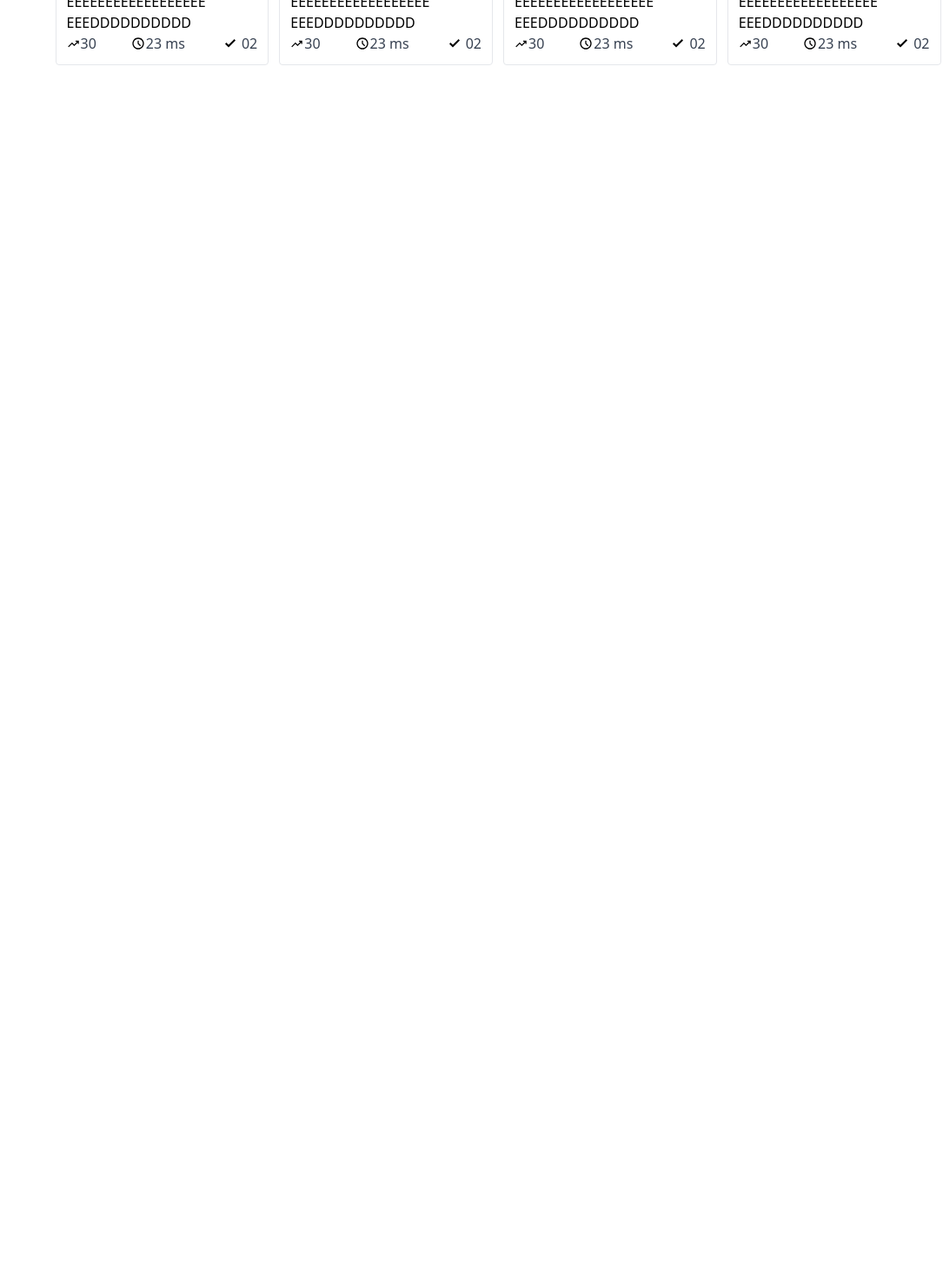
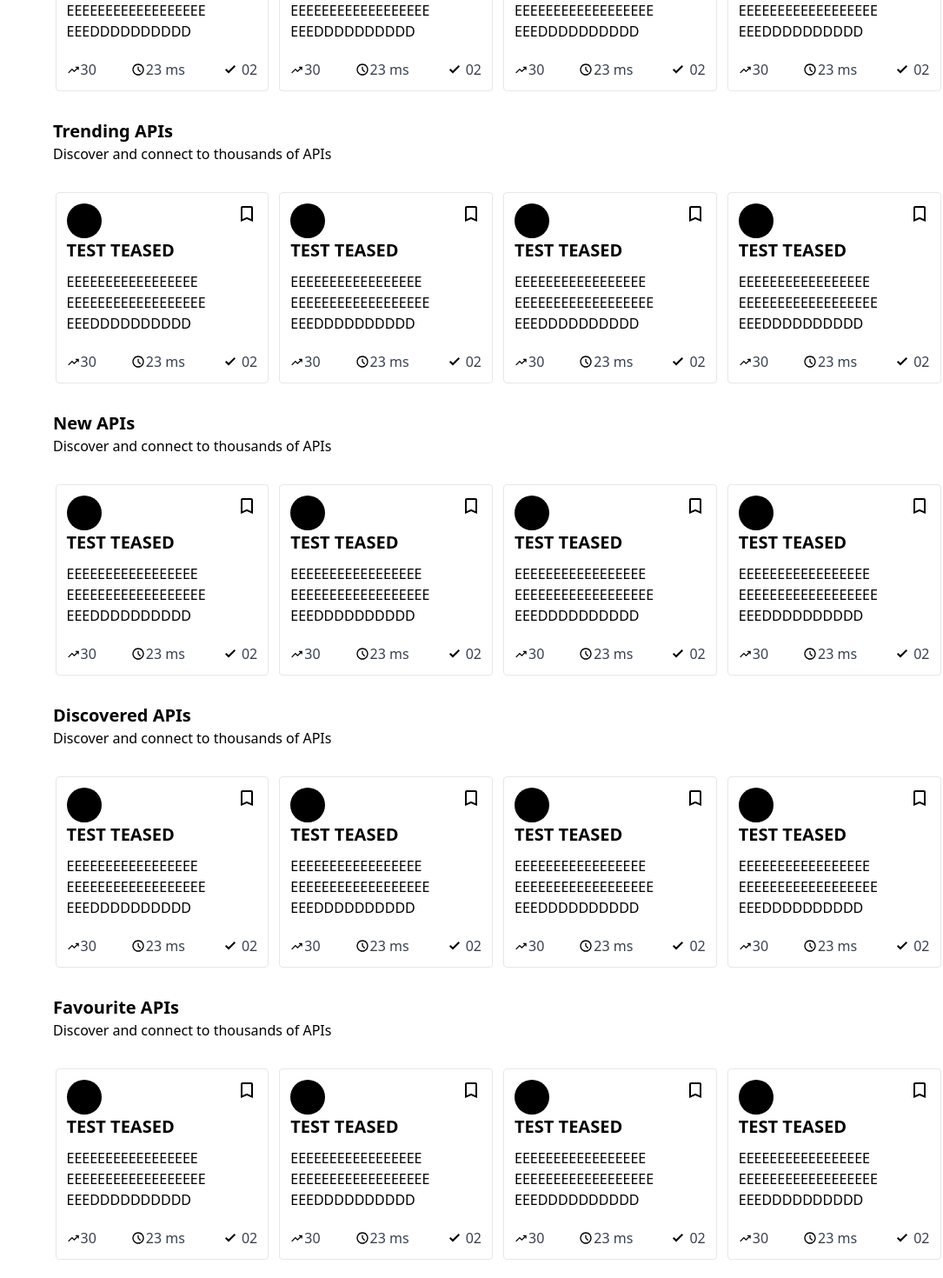
Before and after one commit to MuhammadRaheelFayyaz/elevate_api, a Next.js app: page /api-hub in a window 1280 px wide. Shown: the part 660-2130 px from the top of the page at 87% size, without its empty margins (195-1280 px from the left). Before the commit the page ends 800 px from the top, so only its background shows below. Built offline with nearby package versions, Linux system fonts and the light colour scheme.

Commit message:
api-hub done

```diff
--- a/components/Crad/RecommendApiCard.js
+++ b/components/Crad/RecommendApiCard.js
@@ -10,7 +10,7 @@ export default function RecommendApiCard({heading,text,time,tick,trend}) {
       <div className="text-gray-700"> <Image src={'/icons/bookmark.svg'} alt="Button Icon" width={24} height={24} /></div>
     </div>
     <Typography variant="h2" text={heading} className="text-left font-bold" />
-    <Typography variant="h4" text={text} className="text-left break-words"  />
+    <Typography variant="h4" text={text} className="text-left break-words pt-2.5 pb-5"  />
     <div className="flex justify-between">
       <div className="flex items-center gap-px	">
          <Image src={'/icons/trend.svg'} alt="Button Icon" width={15} height={14} />
--- a/pages/api-hub/index.js
+++ b/pages/api-hub/index.js
@@ -25,6 +25,38 @@ export default function ApiHub() {
           <RecommendApiCard heading="TEST TEASED"text="EEEEEEEEEEEEEEEEE EEEEEEEEEEEEEEEEEE EEEDDDDDDDDDD"time="23"tick="02"trend="30"/>
           <RecommendApiCard heading="TEST TEASED"text="EEEEEEEEEEEEEEEEE EEEEEEEEEEEEEEEEEE EEEDDDDDDDDDD"time="23"tick="02"trend="30"/>
         </div>
+        <Typography variant="h2" text="Trending APIs" className="text-left font-bold" />
+        <Typography variant="body" text="Discover and connect to thousands of APIs" className="text-left" />
+        <div className="flex  justify-center gap-3	py-8">
+          <RecommendApiCard heading="TEST TEASED"text="EEEEEEEEEEEEEEEEE EEEEEEEEEEEEEEEEEE EEEDDDDDDDDDD"time="23"tick="02"trend="30"/>
+          <RecommendApiCard heading="TEST TEASED"text="EEEEEEEEEEEEEEEEE EEEEEEEEEEEEEEEEEE EEEDDDDDDDDDD"time="23"tick="02"trend="30"/>
+          <RecommendApiCard heading="TEST TEASED"text="EEEEEEEEEEEEEEEEE EEEEEEEEEEEEEEEEEE EEEDDDDDDDDDD"time="23"tick="02"trend="30"/>
+          <RecommendApiCard heading="TEST TEASED"text="EEEEEEEEEEEEEEEEE EEEEEEEEEEEEEEEEEE EEEDDDDDDDDDD"time="23"tick="02"trend="30"/>
+        </div>
+        <Typography variant="h2" text="New APIs" className="text-left font-bold" />
+        <Typography variant="body" text="Discover and connect to thousands of APIs" className="text-left" />
+        <div className="flex  justify-center gap-3	py-8">
+          <RecommendApiCard heading="TEST TEASED"text="EEEEEEEEEEEEEEEEE EEEEEEEEEEEEEEEEEE EEEDDDDDDDDDD"time="23"tick="02"trend="30"/>
+          <RecommendApiCard heading="TEST TEASED"text="EEEEEEEEEEEEEEEEE EEEEEEEEEEEEEEEEEE EEEDDDDDDDDDD"time="23"tick="02"trend="30"/>
+          <RecommendApiCard heading="TEST TEASED"text="EEEEEEEEEEEEEEEEE EEEEEEEEEEEEEEEEEE EEEDDDDDDDDDD"time="23"tick="02"trend="30"/>
+          <RecommendApiCard heading="TEST TEASED"text="EEEEEEEEEEEEEEEEE EEEEEEEEEEEEEEEEEE EEEDDDDDDDDDD"time="23"tick="02"trend="30"/>
+        </div>
+        <Typography variant="h2" text="Discovered APIs" className="text-left font-bold" />
+        <Typography variant="body" text="Discover and connect to thousands of APIs" className="text-left" />
+        <div className="flex  justify-center gap-3	py-8">
+          <RecommendApiCard heading="TEST TEASED"text="EEEEEEEEEEEEEEEEE EEEEEEEEEEEEEEEEEE EEEDDDDDDDDDD"time="23"tick="02"trend="30"/>
+          <RecommendApiCard heading="TEST TEASED"text="EEEEEEEEEEEEEEEEE EEEEEEEEEEEEEEEEEE EEEDDDDDDDDDD"time="23"tick="02"trend="30"/>
+          <RecommendApiCard heading="TEST TEASED"text="EEEEEEEEEEEEEEEEE EEEEEEEEEEEEEEEEEE EEEDDDDDDDDDD"time="23"tick="02"trend="30"/>
+          <RecommendApiCard heading="TEST TEASED"text="EEEEEEEEEEEEEEEEE EEEEEEEEEEEEEEEEEE EEEDDDDDDDDDD"time="23"tick="02"trend="30"/>
+        </div>
+        <Typography variant="h2" text="Favourite APIs" className="text-left font-bold" />
+        <Typography variant="body" text="Discover and connect to thousands of APIs" className="text-left" />
+        <div className="flex  justify-center gap-3	py-8">
+          <RecommendApiCard heading="TEST TEASED"text="EEEEEEEEEEEEEEEEE EEEEEEEEEEEEEEEEEE EEEDDDDDDDDDD"time="23"tick="02"trend="30"/>
+          <RecommendApiCard heading="TEST TEASED"text="EEEEEEEEEEEEEEEEE EEEEEEEEEEEEEEEEEE EEEDDDDDDDDDD"time="23"tick="02"trend="30"/>
+          <RecommendApiCard heading="TEST TEASED"text="EEEEEEEEEEEEEEEEE EEEEEEEEEEEEEEEEEE EEEDDDDDDDDDD"time="23"tick="02"trend="30"/>
+          <RecommendApiCard heading="TEST TEASED"text="EEEEEEEEEEEEEEEEE EEEEEEEEEEEEEEEEEE EEEDDDDDDDDDD"time="23"tick="02"trend="30"/>
+        </div>
         {/* </Slider> */}
       </ApiHubLayout>
     </div>
```
